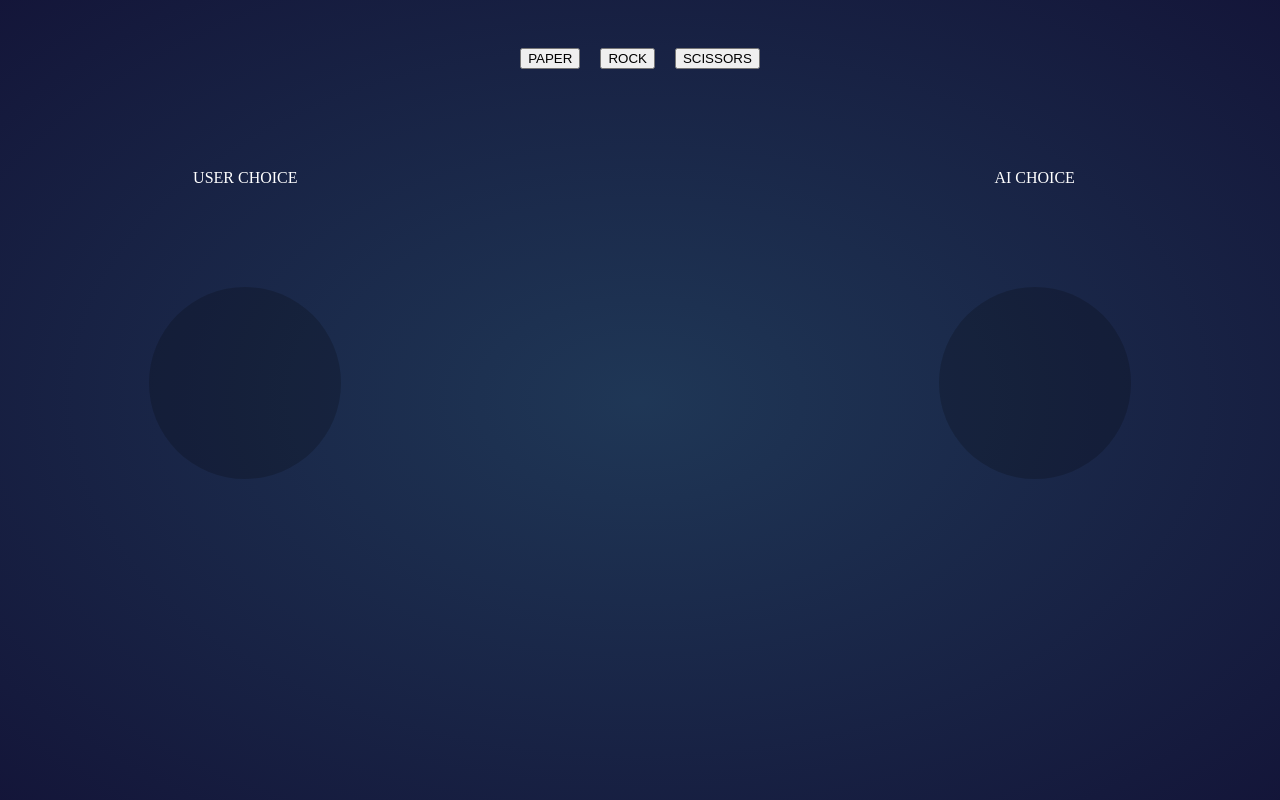
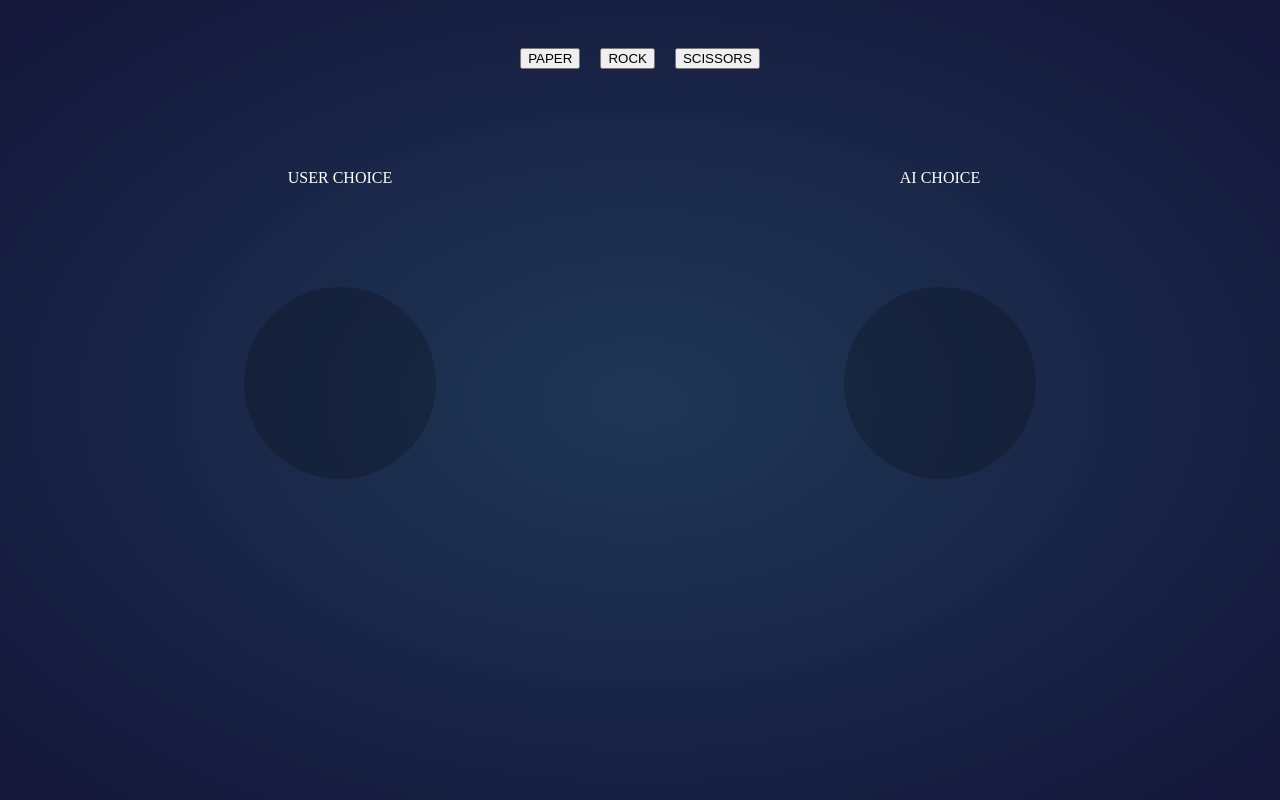
Before and after one commit to DenKuznets/rps-angular, an Angular app: page / in a window 1280 px wide. Built offline with nearby package versions, Linux system fonts and the light colour scheme.

Commit message:
feat: add filed width

```diff
--- a/src/app/app.component.scss
+++ b/src/app/app.component.scss
@@ -22,7 +22,8 @@ main {
 
     .field {
         display: grid;
-        width: 100%;
+        margin: 0 auto;
+        max-width: 900px;
         grid-template-columns: repeat(3, 1fr);
         justify-items: center;
         align-items: center;
```
